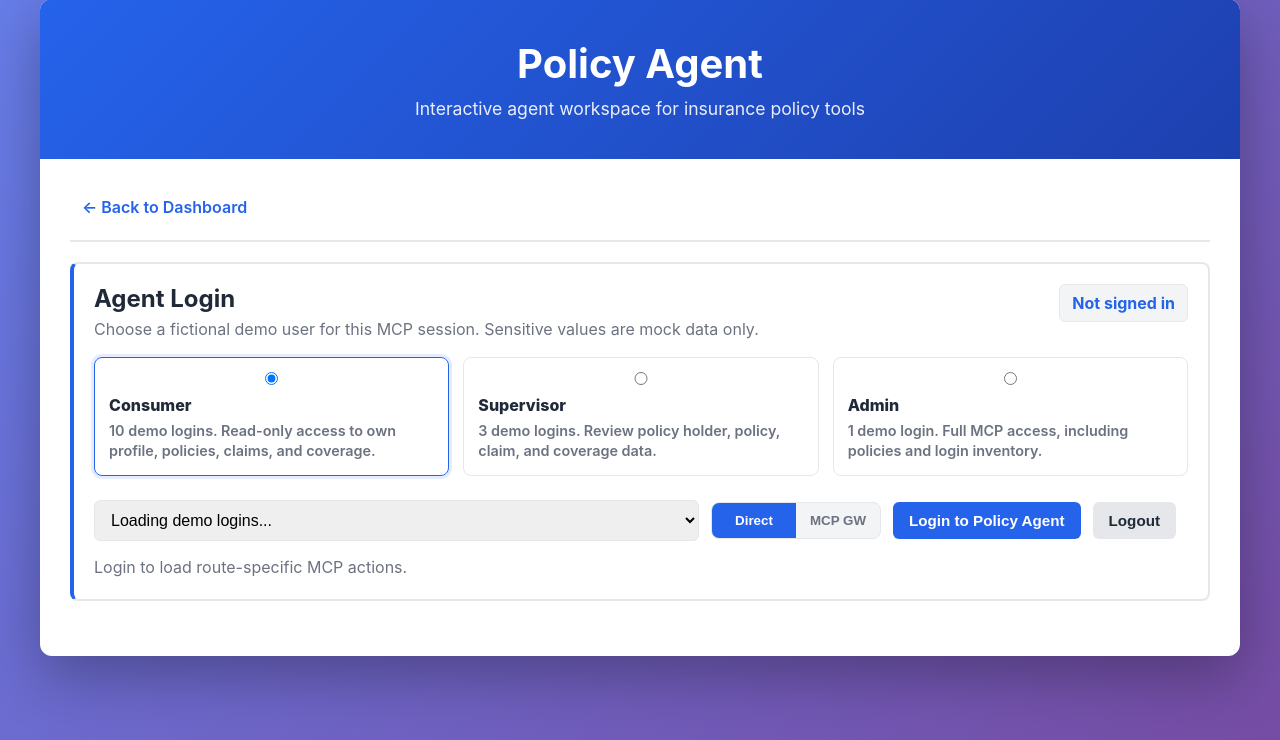
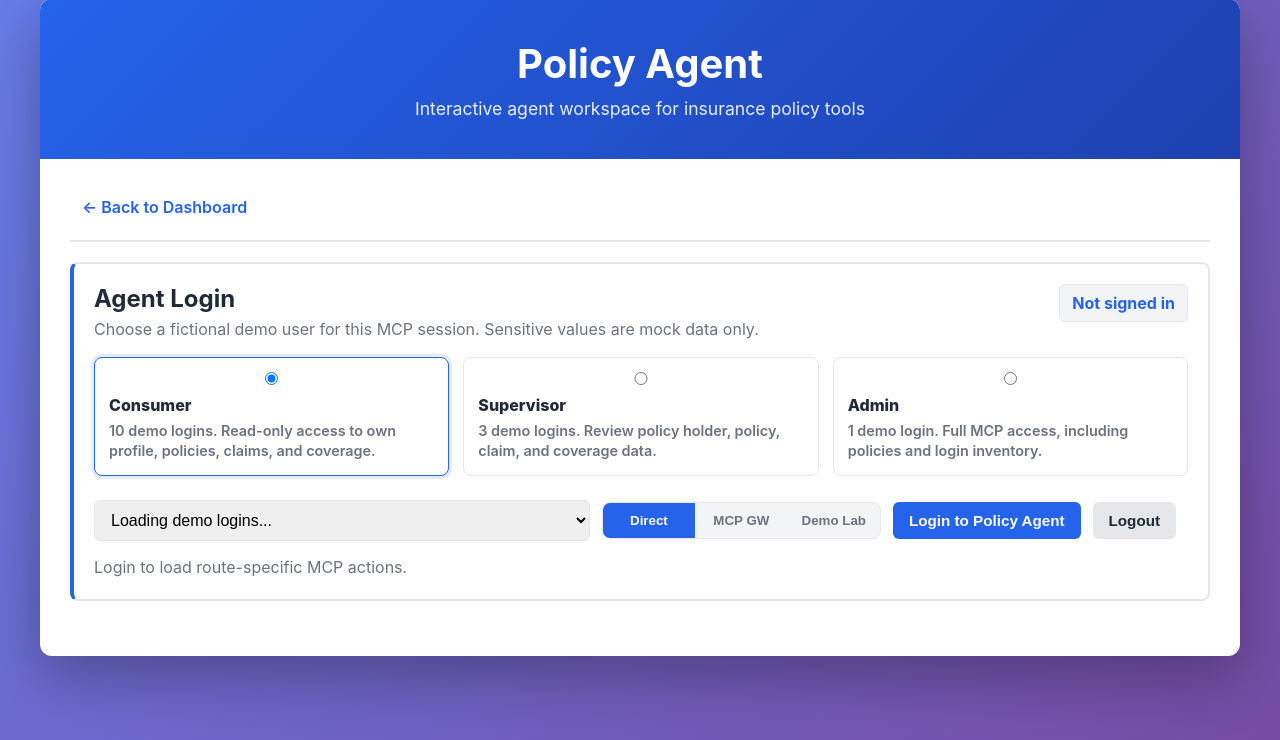
Before and after one commit to shankarmaheswaran/insurance-policy-mcp-server, a Flask app: page /test in a window 1280 px wide. Shown: the part 21-761 px from the top of the page. Run offline with Flask 3, Linux system fonts and the light colour scheme.

Commit message:
Move dev lab into route toggle

```diff
--- a/policy-agent-ui/static/test-console.css
+++ b/policy-agent-ui/static/test-console.css
@@ -2,6 +2,11 @@
 
 .hidden {
     display: none !important;
+}
+
+.dashboard {
+    display: flex;
+    flex-direction: column;
 }
 
 .nav-links {
@@ -26,6 +31,7 @@
 }
 
 .role-login-section {
+    order: 1;
     border: 2px solid var(--border-color);
     border-left: 4px solid var(--primary-color);
     border-radius: 8px;
@@ -109,7 +115,7 @@
     border: 1px solid var(--border-color);
     border-radius: 8px;
     display: inline-grid;
-    grid-template-columns: 1fr 1fr;
+    grid-template-columns: 1fr 1fr 1fr;
     overflow: hidden;
 }
 
--- a/policy-agent-ui/static/test-console.js
+++ b/policy-agent-ui/static/test-console.js
@@ -44,7 +44,7 @@ function hideProtectedAgentSections() {
 
 function getAgentHeaders() {
     const headers = {
-        "X-Policy-Connection-Mode": connectionMode
+        "X-Policy-Connection-Mode": connectionMode === "demo_lab" ? "direct" : connectionMode
     };
     if (agentSession.role) {
         headers["X-Policy-Agent-Role"] = agentSession.role;
@@ -56,7 +56,7 @@ function getAgentHeaders() {
 }
 
 function setConnectionMode(mode) {
-    connectionMode = mode === "mcp_gateway" ? "mcp_gateway" : "direct";
+    connectionMode = ["direct", "mcp_gateway", "demo_lab"].includes(mode) ? mode : "direct";
     availableTools = [];
     currentTool = null;
     routeToolError = "";
@@ -65,8 +65,12 @@ function setConnectionMode(mode) {
     document.getElementById("toolSelector").innerHTML = '<option value="">Loading route actions...</option>';
     document.getElementById("inputForm").innerHTML = "";
     displayToolDocs();
-    addLog(`[ROUTE] Switched route to ${connectionMode === "mcp_gateway" ? "MCP Gateway" : "Direct EC2"}`, "info");
+    addLog(`[ROUTE] Switched route to ${getConnectionModeLabel()}`, "info");
     if (isLoggedIn()) {
+        if (connectionMode === "demo_lab") {
+            coverageCatalog = [];
+            return;
+        }
         verifyConnection();
         if (connectionMode === "direct") {
             loadCoverageCatalog();
@@ -80,16 +84,34 @@ function setConnectionMode(mode) {
 function updateConnectionModeDisplay() {
     document.getElementById("directModeButton").classList.toggle("active", connectionMode === "direct");
     document.getElementById("gatewayModeButton").classList.toggle("active", connectionMode === "mcp_gateway");
+    document.getElementById("demoLabModeButton").classList.toggle("active", connectionMode === "demo_lab");
     document.querySelectorAll(".gateway-only").forEach(element => {
         element.classList.toggle("hidden", connectionMode !== "mcp_gateway");
     });
+    document.querySelectorAll(".standard-agent-section").forEach(element => {
+        element.classList.toggle("hidden", connectionMode === "demo_lab" || !isLoggedIn());
+    });
+    document.querySelectorAll(".demo-lab-only").forEach(element => {
+        element.classList.toggle("hidden", connectionMode !== "demo_lab" || !isLoggedIn());
+    });
+}
+
+function getConnectionModeLabel() {
+    if (connectionMode === "mcp_gateway") return "MCP Gateway";
+    if (connectionMode === "demo_lab") return "Demo Lab";
+    return "Direct EC2";
 }
 
 function updateRouteModeItems() {
     const container = document.getElementById("routeModeItems");
-    const routeLabel = connectionMode === "mcp_gateway" ? "MCP GW" : "Direct";
+    const routeLabel = getConnectionModeLabel();
     if (!isLoggedIn()) {
         container.innerHTML = "Login to load route-specific MCP actions.";
+        return;
+    }
+
+    if (connectionMode === "demo_lab") {
+        container.innerHTML = '<strong>Demo Lab items:</strong> <span class="route-item-chip">role_escalation</span><span class="route-item-chip">unauthorized_policy_edit</span><span class="route-item-chip">cross_customer_profile</span><span class="route-item-chip">supervisor_isolation</span><span class="route-item-chip">hidden_delete_tool</span><span class="route-item-chip">secret_disclosure</span><span class="route-item-chip">route_confusion</span><span class="route-item-chip">raw_output_tampering</span>';
         return;
     }
 
@@ -179,8 +201,13 @@ function loginAgent() {
 
     updateRoleDisplay();
     showProtectedAgentSections();
+    updateConnectionModeDisplay();
     clearLogs();
     addLog(`[AUTH] Logged in as ${agentSession.displayName} / ${agentSession.role}`, "success");
+    if (connectionMode === "demo_lab") {
+        updateRouteModeItems();
+        return;
+    }
     verifyConnection();
     loadCoverageCatalog();
     loadTools();
@@ -323,8 +350,8 @@ function runDevLabLoophole(scenario) {
         return;
     }
 
-    if (connectionMode !== "direct") {
-        alert("Switch to Direct mode before running Direct mode dev lab loopholes.");
+    if (!["direct", "demo_lab"].includes(connectionMode)) {
+        alert("Switch to Direct or Demo Lab mode before running Direct lab loopholes.");
         return;
     }
 
@@ -356,6 +383,7 @@ function runDevLabLoophole(scenario) {
     document.getElementById("outputContent").textContent = JSON.stringify(rawMcpOutput, null, 2);
     document.getElementById("outputContent").className = "output-content warning";
     renderDevLabResult(selectedScenario);
+    renderInlineLabOutput("Direct mock result", rawMcpOutput, "warning");
 }
 
 function getDevLabScenarios() {
@@ -511,6 +539,7 @@ async function runGatewayLabScenario(scenario) {
     document.getElementById("outputContent").textContent = JSON.stringify(gatewayResponse.raw, null, 2);
     document.getElementById("outputContent").className = gatewayResponse.blocked ? "output-content success" : "output-content warning";
     renderGatewayLabResult(selectedScenario, gatewayResponse);
+    renderInlineLabOutput("MCP Gateway result", gatewayResponse.raw, gatewayResponse.blocked ? "success" : "warning");
 }
 
 async function compareLabScenario(scenario) {
@@ -547,6 +576,26 @@ async function compareLabScenario(scenario) {
     document.getElementById("outputContent").textContent = JSON.stringify(comparison, null, 2);
     document.getElementById("outputContent").className = gatewayResponse.blocked ? "output-content success" : "output-content warning";
     renderComparisonResult(selectedScenario, directResult, gatewayResponse);
+    renderInlineLabOutput("Direct vs MCP Gateway comparison", comparison, gatewayResponse.blocked ? "success" : "warning");
+}
+
+function renderInlineLabOutput(title, payload, level) {
+    const activeCard = document.activeElement.closest(".injection-test-card");
+    if (!activeCard) {
+        return;
+    }
+
+    let output = activeCard.querySelector(".lab-inline-output");
+    if (!output) {
+        output = document.createElement("div");
+        output.className = "lab-inline-output";
+        activeCard.appendChild(output);
+    }
+
+    output.innerHTML = `
+        <div class="lab-inline-title ${level}">${escapeHtml(title)}</div>
+        <pre>${escapeHtml(JSON.stringify(payload, null, 2))}</pre>
+    `;
 }
 
 async function executeScenarioThroughGateway(scenario) {
--- a/policy-agent-ui/templates/test-console.html
+++ b/policy-agent-ui/templates/test-console.html
@@ -53,6 +53,7 @@
                     <div class="route-toggle" role="group" aria-label="MCP route mode">
                         <button type="button" id="directModeButton" class="route-toggle-button active" onclick="setConnectionMode('direct')">Direct</button>
                         <button type="button" id="gatewayModeButton" class="route-toggle-button" onclick="setConnectionMode('mcp_gateway')">MCP GW</button>
+                        <button type="button" id="demoLabModeButton" class="route-toggle-button" onclick="setConnectionMode('demo_lab')">Demo Lab</button>
                     </div>
                     <button onclick="loginAgent()" class="btn btn-primary">Login to Policy Agent</button>
                     <button onclick="showPersonalInfoInOutput()" class="btn btn-secondary agent-protected hidden">Personal Information</button>
@@ -64,7 +65,7 @@
             </section>
 
             <!-- Remote MCP Connection Verification -->
-            <section class="connection-section agent-protected hidden" id="connectionSection">
+            <section class="connection-section agent-protected standard-agent-section hidden" id="connectionSection">
                 <div class="connection-summary">
                     <div>
                         <h2>Remote MCP Connection</h2>
@@ -108,7 +109,7 @@
             </section>
 
             <!-- Tool Selector -->
-            <section class="tool-selector-section agent-protected hidden">
+            <section class="tool-selector-section agent-protected standard-agent-section hidden">
                 <h2>Select Agent Action</h2>
                 <select id="toolSelector" class="input-field" onchange="loadToolSchema()">
                     <option value="">-- Select an agent action --</option>
@@ -116,7 +117,7 @@
             </section>
 
             <!-- Main Agent Area -->
-            <div class="test-area agent-protected hidden">
+            <div class="test-area agent-protected standard-agent-section hidden">
                 <!-- Single Input Dialog -->
                 <div class="panel input-panel">
                     <div class="panel-header">
@@ -158,7 +159,7 @@
             </div>
 
             <!-- Logs Panel (Full Width) -->
-            <div class="panel logs-panel agent-protected hidden">
+            <div class="panel logs-panel agent-protected standard-agent-section hidden">
                 <div class="panel-header">
                     <h3>Background Trace</h3>
                     <button onclick="clearLogs()" class="btn btn-small">🗑️ Clear</button>
@@ -171,7 +172,7 @@
             </div>
 
             <!-- Tool Documentation -->
-            <section class="tool-docs-section agent-protected hidden">
+            <section class="tool-docs-section agent-protected standard-agent-section hidden">
                 <h2>Available MCP Actions for This Login</h2>
                 <div id="toolDocs" class="tool-docs">
                     <p class="loading">Login to view available MCP actions.</p>
@@ -179,7 +180,7 @@
             </section>
 
             <!-- Direct Mode Loophole Validation -->
-            <section class="injection-tests-section agent-protected hidden">
+            <section class="injection-tests-section agent-protected demo-lab-only hidden">
                 <h2>Direct Mode Dev Lab Loopholes</h2>
                 <p class="injection-tests-note">
                     These runnable lab actions intentionally simulate insecure behavior against mock data only. They do not weaken the real EC2 backend, reveal real credentials, or delete system resources.
```
Also changed, not shown: other parts of policy-agent-ui/static/test-console.css (+33 -0 lines).
